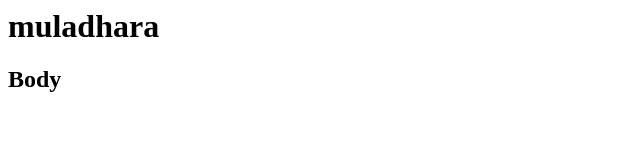
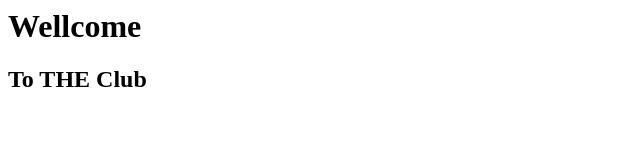
Before and after one commit to treefolk/WebPage101, a plain HTML site: page index.html in a window 1280 px wide. Shown: the whole page, without its empty margins (0-640 px from the left). Drawn offline with Linux system fonts and the light colour scheme.

Commit message:
Update index.html

```diff
--- a/index.html
+++ b/index.html
@@ -1,9 +1,9 @@
 
 <html>
   <header>
-    <h1>muladhara</h1>
+    <h1>Wellcome</h1>
   </header>
   <body>
-    <h2>Body</h2>
+    <h2>To THE Club</h2>
   </body>
 </html>
```
